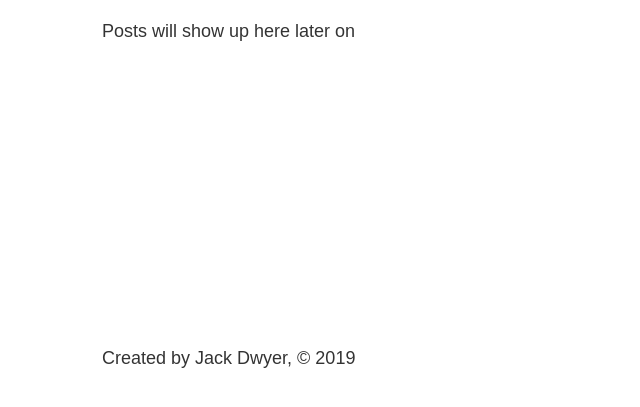
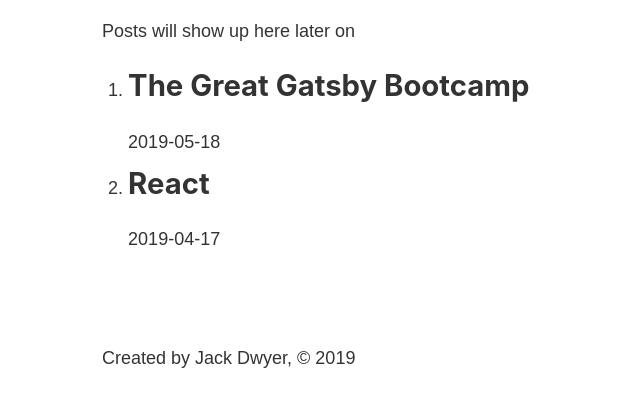
Before and after one commit to dwyfrequency/greatGatsbyBootcamp, a Gatsby site: page /blog in a window 1280 px wide. Shown: the part 385-792 px from the top of the page, without its empty margins (181-821 px from the left). Built offline with nearby package versions, Linux system fonts and the light colour scheme; Gatsby itself is replaced by a stand-in of ours.

Commit message:
adding graphql query for blog markdown

```diff
--- a/gatsby-config.js
+++ b/gatsby-config.js
@@ -9,5 +9,15 @@
     title: "Fullstack Gatsby Bootcamp",
     author: "Jack Dwyer",
   },
-  plugins: [`gatsby-plugin-sass`],
+  plugins: [
+    `gatsby-plugin-sass`,
+    {
+      resolve: "gatsby-source-filesystem",
+      options: {
+        name: "src",
+        path: `${__dirname}/src/`,
+      },
+    },
+    "gatsby-transformer-remark",
+  ],
 }
--- a/package.json
+++ b/package.json
@@ -15,6 +15,8 @@
   "dependencies": {
     "gatsby": "^2.5.5",
     "gatsby-plugin-sass": "^2.0.11",
+    "gatsby-source-filesystem": "^2.0.36",
+    "gatsby-transformer-remark": "^2.3.12",
     "node-sass": "^4.12.0",
     "react": "^16.8.6",
     "react-dom": "^16.8.6",
--- a/src/pages/blog.js
+++ b/src/pages/blog.js
@@ -1,11 +1,39 @@
 import React from "react"
 import Layout from "../components/layout"
+import { graphql, useStaticQuery } from "gatsby"
 
 const BlogPage = props => {
+  const data = useStaticQuery(graphql`
+    query {
+      allMarkdownRemark {
+        edges {
+          node {
+            id
+            frontmatter {
+              title
+              date
+            }
+          }
+        }
+      }
+    }
+  `)
+
   return (
     <Layout>
       <h1>Blog</h1>
       <p>Posts will show up here later on </p>
+      <ol>
+        {data.allMarkdownRemark.edges.map(edge => {
+          const { title, date } = edge.node.frontmatter
+          return (
+            <li key={edge.node.id}>
+              <h2>{title}</h2>
+              <p>{date}</p>
+            </li>
+          )
+        })}
+      </ol>
     </Layout>
   )
 }
```
Also changed, not shown: 1 other file.
